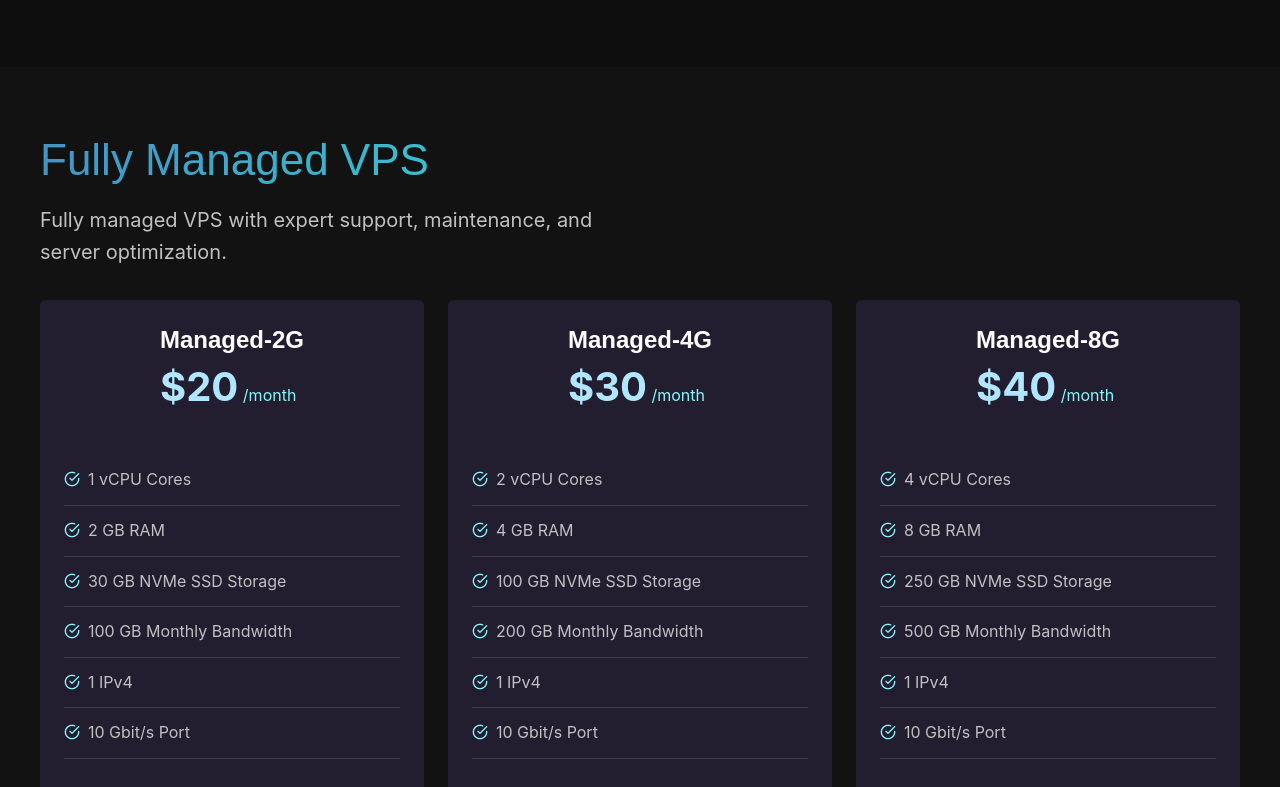
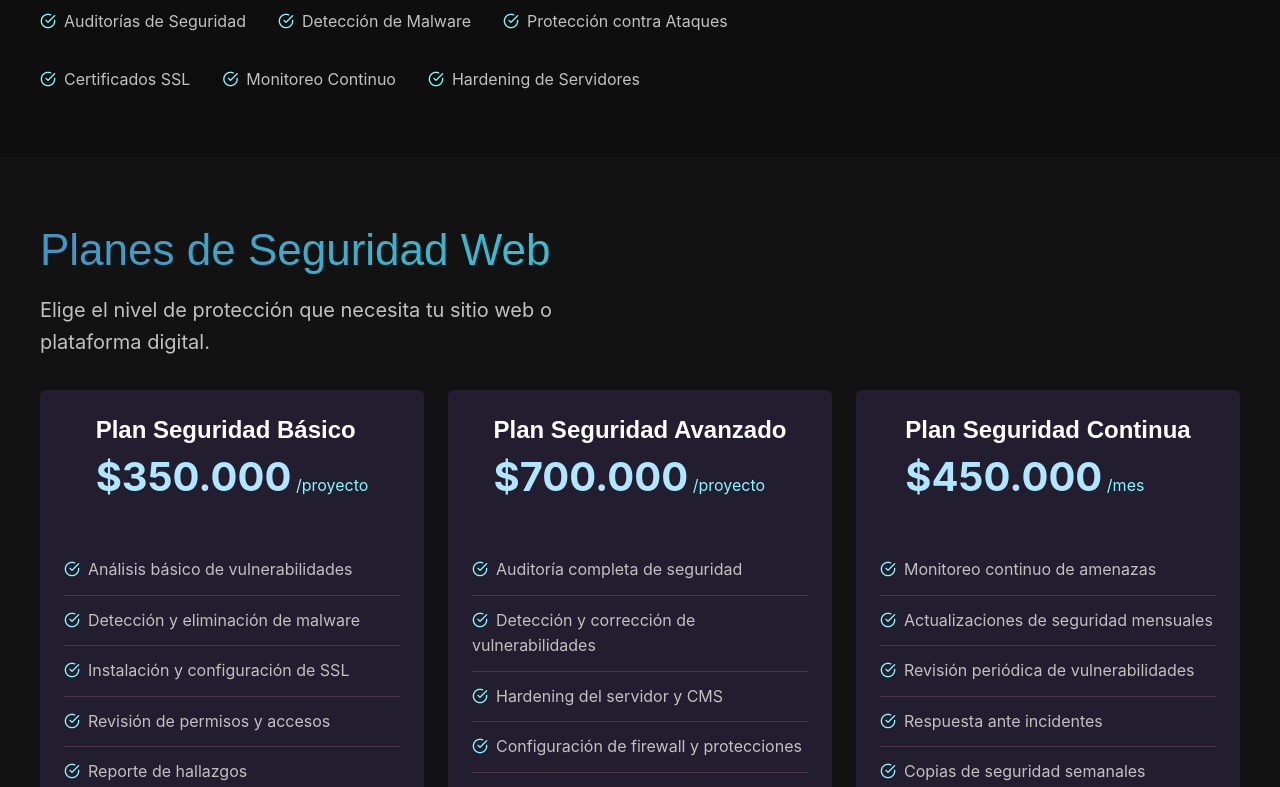
Before and after one commit to CamachoLives/Nexian, a Next.js app in the folder nexian/: page /vps/managed-vps in a window 1280 px wide. Shown: the part 447-1234 px from the top of the page. Built offline with nearby package versions, Linux system fonts and the light colour scheme; a web font is replaced by a local one.

Commit message:
Seguridad Web Apartado

```diff
--- a/nexian/src/app/vps/managed-vps/page.js
+++ b/nexian/src/app/vps/managed-vps/page.js
@@ -4,8 +4,8 @@ import FeaturesVps from "@/parts/components/FeaturesVps";
 import FaqVps from "@/parts/components/FaqVps";
 
 export const metadata = {
-  title: "Managed VPS Hosting | Fully Managed Virtual Servers | Darki",
-  description: "Reliable managed VPS hosting with expert server management, security updates, monitoring, and optimized performance for your applications.",
+  title: "Seguridad Web | Auditorías y Protección Avanzada | Darki",
+  description: "Auditorías de seguridad, detección de vulnerabilidades, protección contra malware y monitoreo continuo para mantener tu plataforma segura y blindada.",
 };
 
 export default function ManagedVps(){
@@ -16,13 +16,15 @@ export default function ManagedVps(){
           <div className="container">
             <div className="page-header-container">
               <Breadcrumb />
-              <h1 className="page-title">Managed VPS</h1>
-              <p className="width-6 font-size-medium">Experience high-performance VPS hosting with dedicated resources, fast networking, and dependable infrastructure.</p>
+              <h1 className="page-title">Seguridad Web</h1>
+              <p className="width-6 font-size-medium">Protege tu sitio web y plataforma digital contra amenazas, vulnerabilidades y accesos no autorizados con auditorías profesionales y soluciones de seguridad avanzadas.</p>
               <ul className="width-6 flex-container gap-2 list-check">
-                <li>Full Root Access</li>
-                <li>10 Gbps Port</li>
-                <li>DDoS Protection</li>
-                <li>IPv4 and IPv6</li>
+                <li>Auditorías de Seguridad</li>
+                <li>Detección de Malware</li>
+                <li>Protección contra Ataques</li>
+                <li>Certificados SSL</li>
+                <li>Monitoreo Continuo</li>
+                <li>Hardening de Servidores</li>
               </ul>
             </div>
           </div>
--- a/nexian/src/data/plans/PlansManagedVpsData.js
+++ b/nexian/src/data/plans/PlansManagedVpsData.js
@@ -1,47 +1,47 @@
 export const PlansManagedVpsData = [
   {
     id: 1,
-    name: 'Managed-2G',
-    price: '$20',
-    interval: 'month',
+    name: 'Plan Seguridad Básico',
+    price: '$350.000',
+    interval: 'proyecto',
     url: '#',
     features: [
-      "1 vCPU Cores",
-      "2 GB RAM",
-      "30 GB NVMe SSD Storage",
-      "100 GB Monthly Bandwidth",
-      "1 IPv4",
-      "10 Gbit/s Port",
+      "Análisis básico de vulnerabilidades",
+      "Detección y eliminación de malware",
+      "Instalación y configuración de SSL",
+      "Revisión de permisos y accesos",
+      "Reporte de hallazgos",
+      "Recomendaciones de mejora",
     ],
   },
   {
     id: 2,
-    name: 'Managed-4G',
-    price: '$30',
-    interval: 'month',
+    name: 'Plan Seguridad Avanzado',
+    price: '$700.000',
+    interval: 'proyecto',
     url: '#',
     features: [
-      "2 vCPU Cores",
-      "4 GB RAM",
-      "100 GB NVMe SSD Storage",
-      "200 GB Monthly Bandwidth",
-      "1 IPv4",
-      "10 Gbit/s Port",
+      "Auditoría completa de seguridad",
+      "Detección y corrección de vulnerabilidades",
+      "Hardening del servidor y CMS",
+      "Configuración de firewall y protecciones",
+      "Copias de seguridad automatizadas",
+      "Reporte detallado con soluciones aplicadas",
     ],
   },
   {
     id: 3,
-    name: 'Managed-8G',
-    price: '$40',
-    interval: 'month',
+    name: 'Plan Seguridad Continua',
+    price: '$450.000',
+    interval: 'mes',
     url: '#',
     features: [
-      "4 vCPU Cores",
-      "8 GB RAM",
-      "250 GB NVMe SSD Storage",
-      "500 GB Monthly Bandwidth",
-      "1 IPv4",
-      "10 Gbit/s Port",
+      "Monitoreo continuo de amenazas",
+      "Actualizaciones de seguridad mensuales",
+      "Revisión periódica de vulnerabilidades",
+      "Respuesta ante incidentes",
+      "Copias de seguridad semanales",
+      "Soporte técnico prioritario",
     ],
   }
 ];
--- a/nexian/src/parts/plans/PlansManagedVps.js
+++ b/nexian/src/parts/plans/PlansManagedVps.js
@@ -4,9 +4,9 @@ import Link from "next/link";
 export default function PlansManagedVps() {
   return (
     <section className="section section-pricing-hosting">
-      <h2 className="section-title">Fully Managed VPS</h2>
+      <h2 className="section-title">Planes de Seguridad Web</h2>
       <div className="section-small">
-        <p className="font-size-medium width-5">Fully managed VPS with expert support, maintenance, and server optimization.</p>
+        <p className="font-size-medium width-5">Elige el nivel de protección que necesita tu sitio web o plataforma digital.</p>
       </div>
       <div className="cards cards-pricing cards-pricing-hosting">
         {PlansManagedVpsData.map((plan) => (
@@ -24,7 +24,7 @@ export default function PlansManagedVps() {
                 ))}
               </ul>
             </div>
-            <Link className="button" href={plan.url}>Get Started</Link>
+            <Link className="button" href={plan.url}>Contratar</Link>
           </div>
         ))}
       </div>
```
